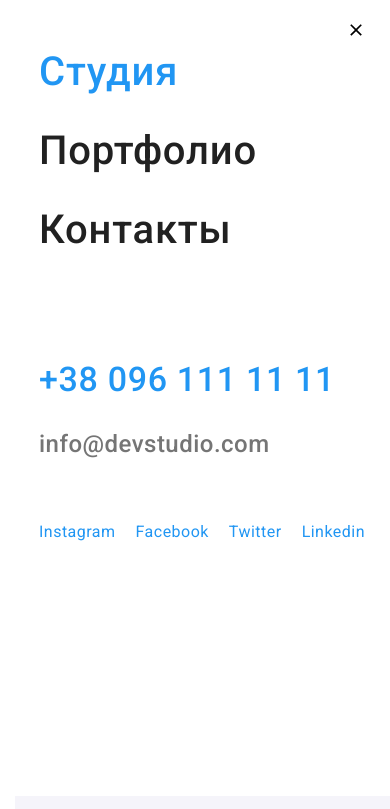
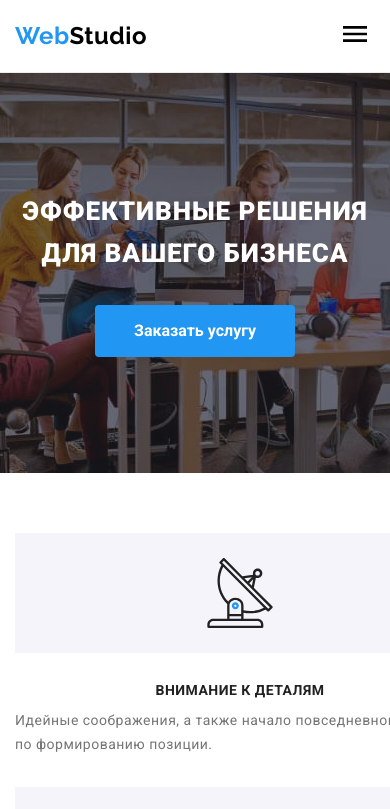
Before and after one commit to natashagoryanina/goit-markup-hw-08, a plain HTML site: page index.html in a window 390 px wide. Shown: the top 809 px of the page. Drawn offline with nearby package versions, Linux system fonts and the light colour scheme.

Commit message:
Mobile menu hidden

```diff
--- a/index.html
+++ b/index.html
@@ -54,22 +54,20 @@
                 </li>
             </ul>
         </div>
-        <div class="mobile-menu is-open" data-menu>
+        <div class="mobile-menu" data-menu>
             <div class="container mobile-menu__container">
                 <button class="mobile-menu__button" type="button" data-menu-close>
                     <svg class="mobile-menu__icon" width="19" height="19">
                         <use href="./images/icons.svg#icon-close"></use>
                     </svg>
                 </button>
-                <div class="container mobile-menu__site-nav-container">
                 <ul class="list mobile-site-nav">
-                        <li class="mobile-site-nav__item"><a href="./index.html" class="link mobile-site-nav__link mobile-site-nav__link--current">Студия</a>
+                    <li class="mobile-site-nav__item"><a href="./index.html"
+                            class="link mobile-site-nav__link mobile-site-nav__link--current">Студия</a>
                     </li>
                     <li class="mobile-site-nav__item"><a href="./portfolio.html" class="link mobile-site-nav__link">Портфолио</a></li>
                     <li class="mobile-site-nav__item"><a href="" class="link mobile-site-nav__link">Контакты</a></li>
                 </ul>
-                </div>
-                <div class="container mobile-menu__contacts-container">
                 <ul class="list mobile-contacts">
                     <li class="mobile-contacts__item">
                         <a href="tel:+380961111111" class="link mobile-contacts__link-tel">
@@ -82,8 +80,6 @@
                         </a>
                     </li>
                 </ul>
-                </div>
-                <div class="container mobile-menu__social-networks">
                 <ul class="list mobile-social-networks">
                     <li class="mobile-social-networks__item">
                         <a class="link mobile-social-networks__link" href="">Instagram</a>
@@ -98,7 +94,6 @@
                         <a class="link mobile-social-networks__link" href="">Linkedin</a>
                     </li>
                 </ul>
-                </div>
             </div>
         </div>
     </header>
--- a/sass/components/_mobile-menu.scss
+++ b/sass/components/_mobile-menu.scss
@@ -1,18 +1,19 @@
 .mobile-menu {
   position: fixed;
   display: flex;
+  justify-content: space-between;
   z-index: 10000;
   top: 0;
   left: 0;
   padding: 48px 0px;
   width: 100vw;
-  /*height: 100vw;*/
-  height: 796px;
+  height: 100vh;
   background-color: var(--primary-white-color);
 
   opacity: 0;
   visibility: hidden;
   pointer-events: none;
+  transition: opacity 500ms linear, visibility 500ms linear;
 
   @media screen and (min-width: 768px) {
     display: none;
@@ -101,7 +102,7 @@
   }
 }
 
-.mobile-menu.is-open {
+.is-open {
   opacity: 1;
   visibility: visible;
   pointer-events: auto;
--- a/sass/layout/_projects.scss
+++ b/sass/layout/_projects.scss
@@ -117,7 +117,7 @@
     border-bottom: var(--portfolio-card-border);
     border-left: var(--portfolio-card-border);
 
-    @media screen and (min-width: 768px) {
+    @media screen and (min-width: 768px) and (max-width: 1199px) {
       height: 146px;
     }
   }
```
Also changed, not shown: portfolio.html (+1 -1 lines), css/main.css, css/main.min.css, 2 other files. Lines whose indentation alone changed are shown as unchanged.
